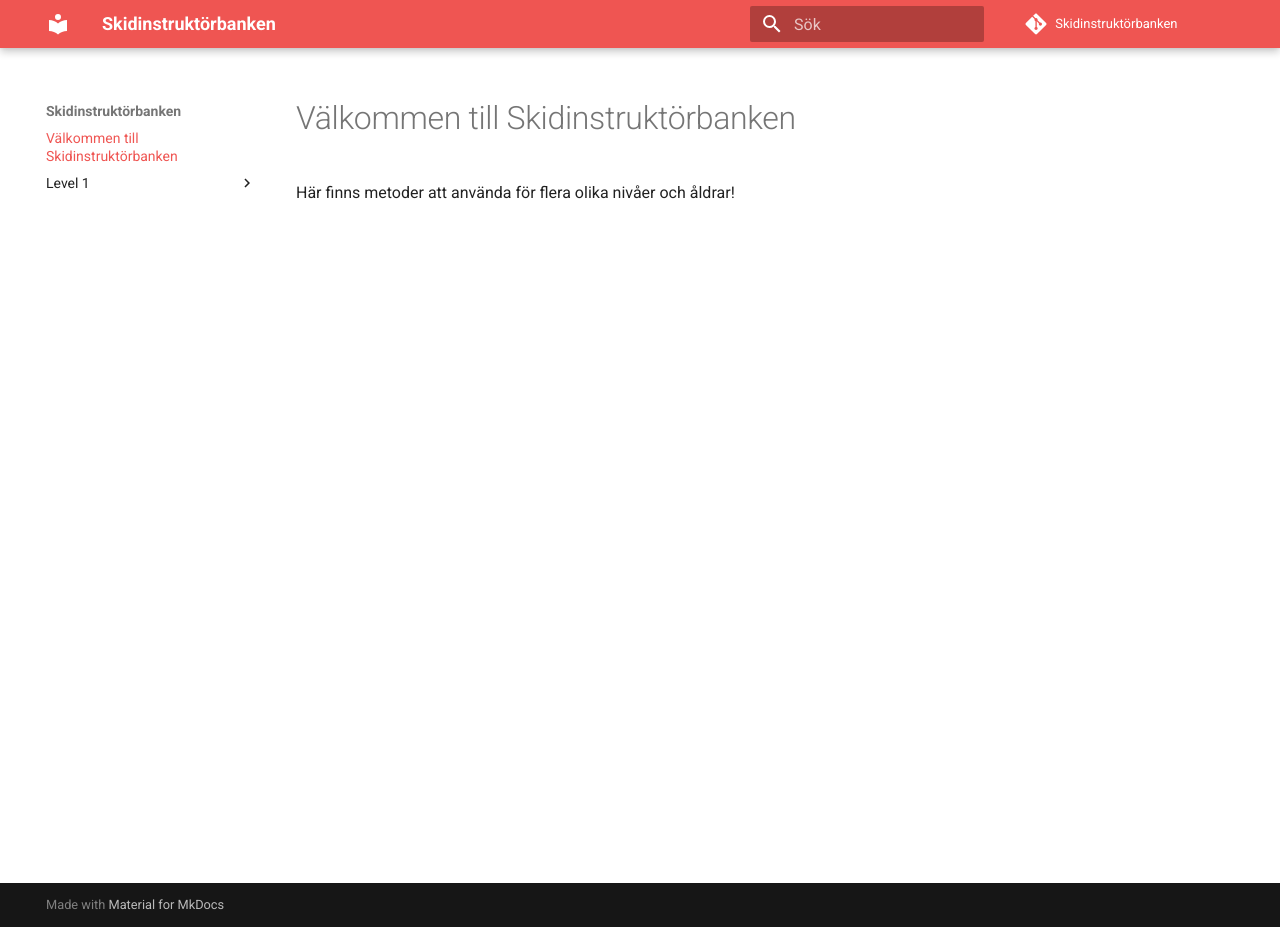
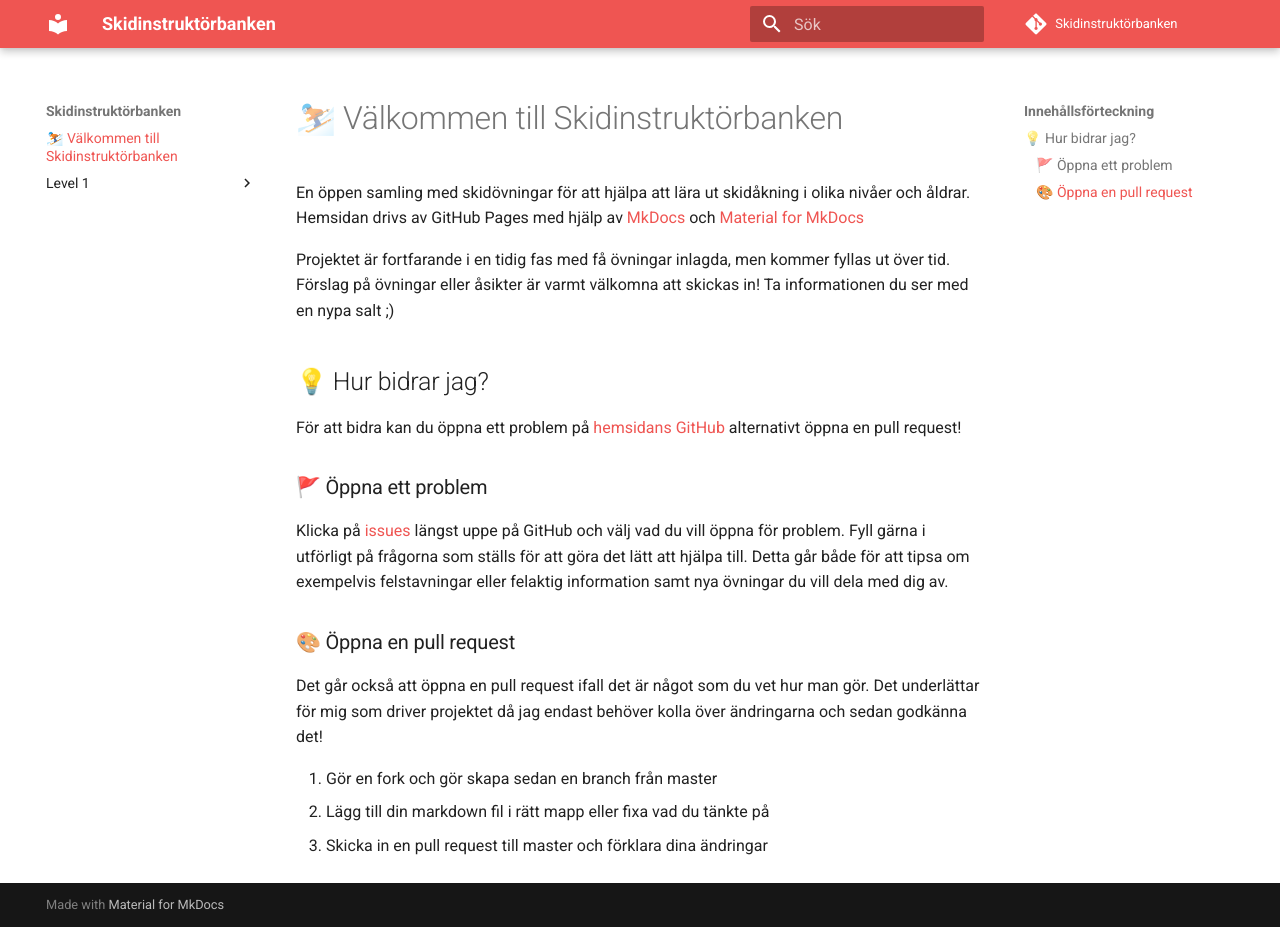
Before and after one commit to Bjorkan/Skidinstruktorbanken, an MkDocs documentation site: the page built from docs/index.md, in a window 1280 px wide and 927 px high. Built offline with MkDocs 1.6.1 and Material for MkDocs 9.7.7, drawn with Linux system fonts in a browser that asks for light colours; comment, search, counter and statistics services are not loaded.

Commit message:
Rättade stavfel i index.md och README.md samt uppdaterade index.md

```diff
--- a/docs/index.md
+++ b/docs/index.md
@@ -1,3 +1,19 @@
-# Välkommen till Skidinstruktörbanken
+# ⛷️ Välkommen till Skidinstruktörbanken
 
-Här finns metoder att använda för flera olika nivåer och åldrar!
+En öppen samling med skidövningar för att hjälpa att lära ut skidåkning i olika nivåer och åldrar. Hemsidan drivs av GitHub Pages med hjälp av [MkDocs](https://github.com/mkdocs/mkdocs) och [Material for MkDocs](https://github.com/squidfunk/mkdocs-material)
+
+Projektet är fortfarande i en tidig fas med få övningar inlagda, men kommer fyllas ut över tid. Förslag på övningar eller åsikter är varmt välkomna att skickas in! Ta informationen du ser med en nypa salt ;)
+
+## 💡 Hur bidrar jag?
+
+För att bidra kan du öppna ett problem på [hemsidans GitHub](https://github.com/Bjorkan/Skidinstruktorbanken) alternativt öppna en pull request!
+
+### 🚩 Öppna ett problem
+Klicka på [issues](https://github.com/Bjorkan/Skidinstruktorbanken/issues) längst uppe på GitHub och välj vad du vill öppna för problem. Fyll gärna i utförligt på frågorna som ställs för att göra det lätt att hjälpa till. Detta går både för att tipsa om exempelvis felstavningar eller felaktig information samt nya övningar du vill dela med dig av.
+
+### 🎨 Öppna en pull request
+Det går också att öppna en pull request ifall det är något som du vet hur man gör. Det underlättar för mig som driver projektet då jag endast behöver kolla över ändringarna och sedan godkänna det!
+
+1. Gör en fork och gör skapa sedan en branch från master
+2. Lägg till din markdown fil i rätt mapp eller fixa vad du tänkte på
+3. Skicka in en pull request till master och förklara dina ändringar
```
Also changed, not shown: README.md (+4 -4 lines).
